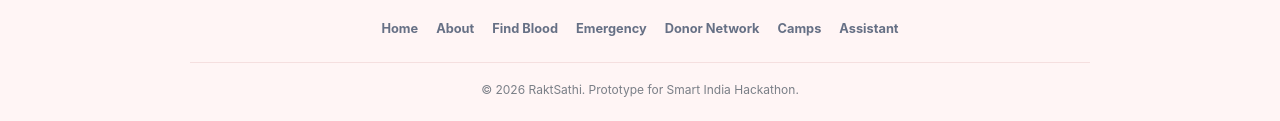
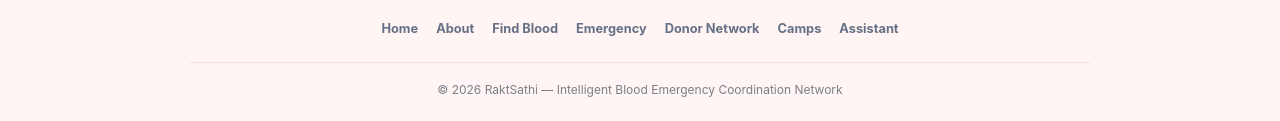
Before and after one commit to Shubhanshu-mishra85/RaktSathi, a plain HTML site: page find-blood.html in a window 1280 px wide. Shown: the part 3034-3155 px from the top of the page. Drawn offline with Linux system fonts and the light colour scheme; a script that the page names is missing.

Commit message:
Update footer text for RaktSathi

```diff
--- a/find-blood.html
+++ b/find-blood.html
@@ -789,9 +789,7 @@
 
         <div class="footer-bottom">
 
-          © 2026 RaktSathi.
-          Prototype for Smart India Hackathon.
-
+          © 2026 RaktSathi — Intelligent Blood Emergency Coordination Network
         </div>
 
 
```
